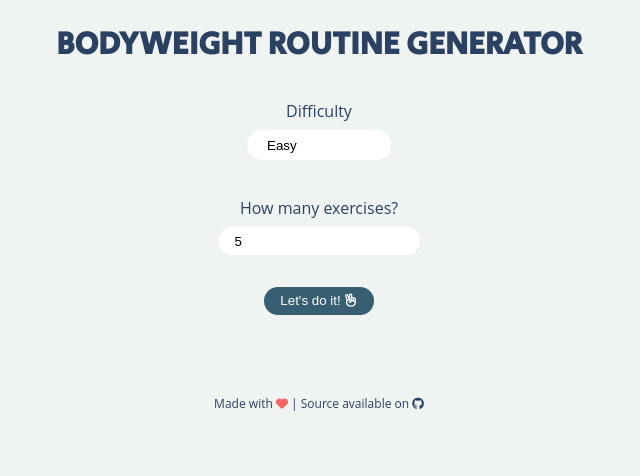
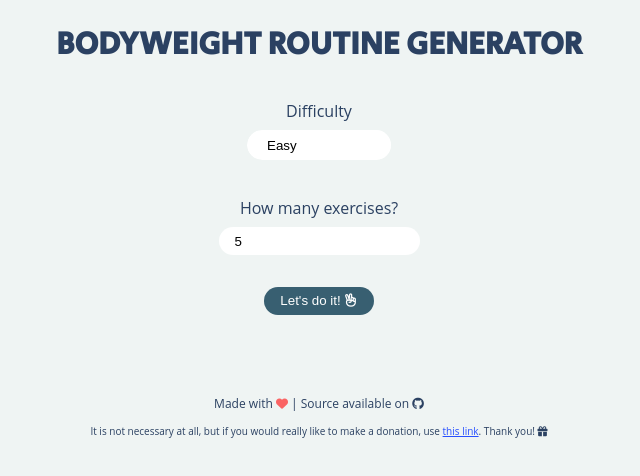
Before and after one commit to mdibaiee/bodyweight-routine-generator, a website: page index.html in a window 1280 px wide. Shown: the whole page, without its empty margins (321-961 px from the left). Drawn offline with Linux system fonts and the light colour scheme.

Commit message:
feat: donation link

```diff
--- a/index.html
+++ b/index.html
@@ -45,6 +45,11 @@
     <p>Made with <i class='fa fa-heart'></i> | Source available on
       <a href="https://github.com/bodyweight-routine-generator" alt='GitHub'><i class='fa fa-github' alt='GitHub icon'></i></a>
     </p>
+
+    <p class='donation'>
+      It is not necessary at all, but if you would really like to make a donation, use <a href='https://www.paypal.me/mdibaiee/0usd'>this link</a>. Thank you!
+      <i class='fa fa-gift'></i>
+    </p>
   </footer>
 
   <script src='main.js'></script>
--- a/style.css
+++ b/style.css
@@ -109,3 +109,12 @@ ul li p {
   margin-top: 0.5rem;
   margin-bottom: 0;
 }
+
+.donation {
+  font-size: 10px;
+}
+
+.donation a {
+  color: rgb(40, 80, 255);
+  text-decoration: underline;
+}
```
